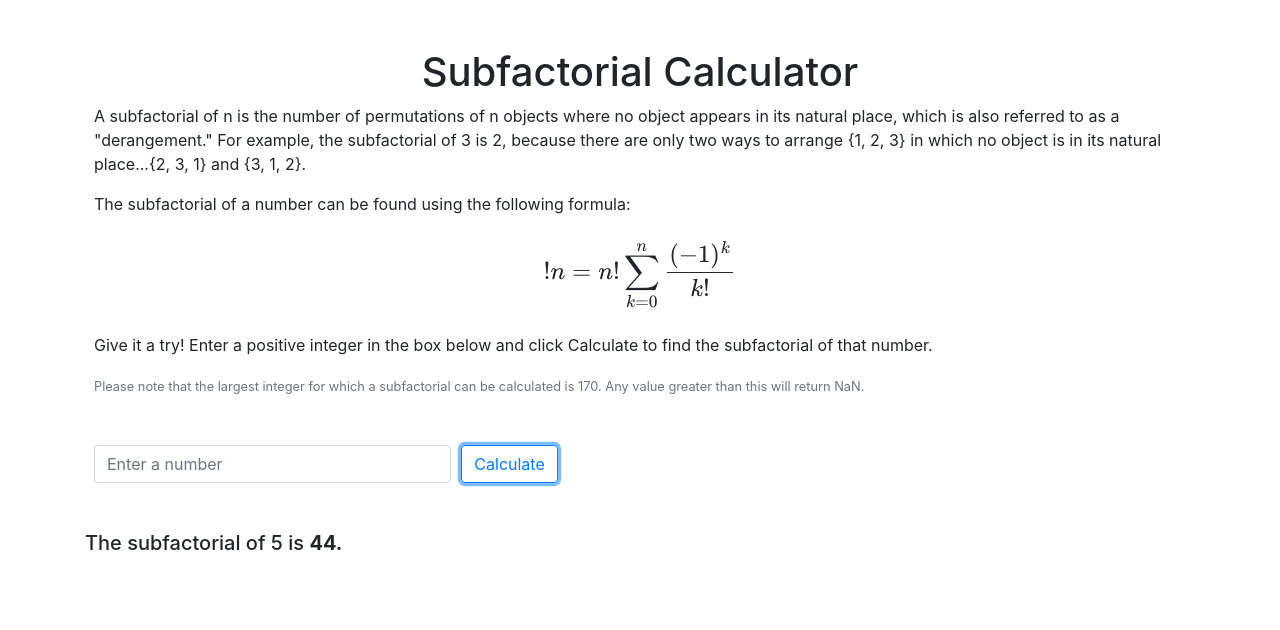
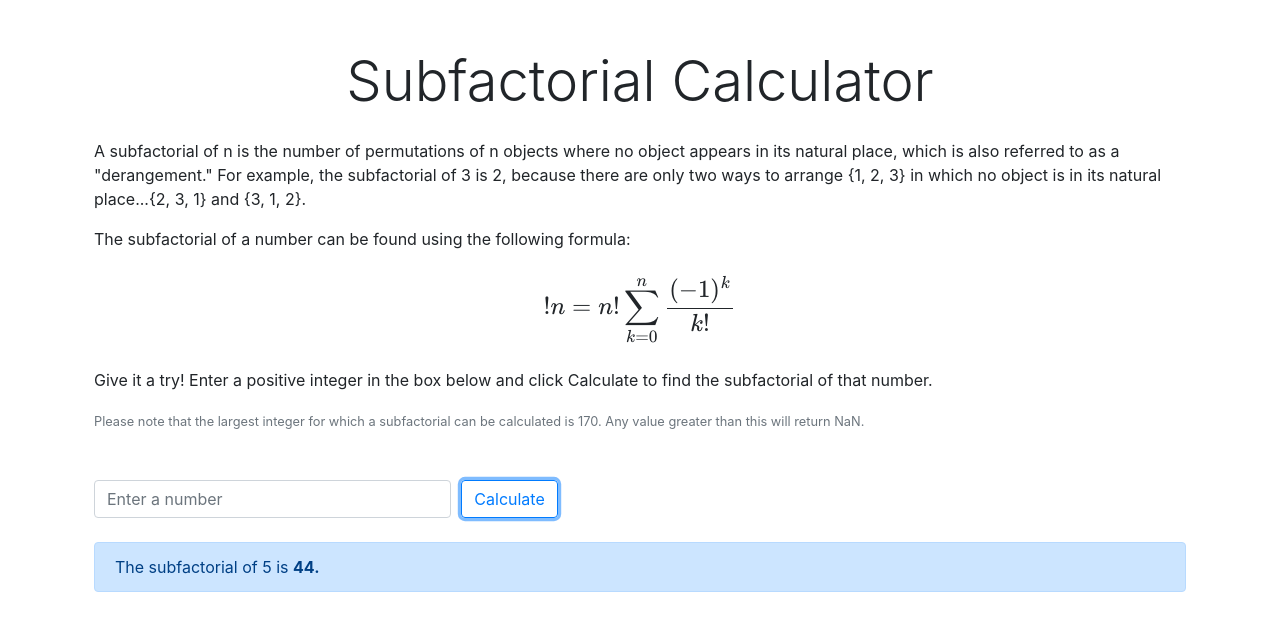
Before and after one commit to CategoryCory/SubfactorialCalculator, a plain HTML site: page index.html in a window 1280 px wide. Both pictures are taken after typing "5" into the empty fields and a click on the button "Calculate". Drawn offline with nearby package versions, Linux system fonts and the light colour scheme.

Commit message:
Styling improvements

```diff
--- a/index.html
+++ b/index.html
@@ -25,7 +25,7 @@
     </head>
     <body>
         <div class="container px-4 my-5">
-            <h1 class="text-center">Subfactorial Calculator</h1>
+            <h1 class="text-center display-4 mb-4">Subfactorial Calculator</h1>
             <p>
                 A subfactorial of n is the number of permutations of n objects
                 where no object appears in its natural place, which is also
@@ -74,8 +74,8 @@
                     </div>
                 </div>
             </form>
+            <div id="output" class="mt-4"></div>
         </div>
-        <div id="output" class="container"></div>
         <script src="https://polyfill.io/v3/polyfill.min.js?features=es6"></script>
         <script
             id="MathJax-script"
--- a/script.js
+++ b/script.js
@@ -15,10 +15,11 @@ calculateButton.addEventListener("click", (e) => {
 
     if (isPositiveInteger(inputValue)) {
         const resultValue = subfactorial(inputValue);
-        resultText.innerHTML = `<h5>The subfactorial of ${inputValue} is <span class="font-weight-bold">${resultValue}.</span></h5>`;
+        resultText.innerHTML = `The subfactorial of ${inputValue} is <span class="font-weight-bold">${resultValue}.</span>`;
+        resultText.classList.add("alert", "alert-primary");
     } else {
-        resultText.innerHTML =
-            '<p class="text-danger">Please enter a valid, nonnegative integer.</p>';
+        resultText.innerHTML = "Please enter a valid, nonnegative integer.";
+        resultText.classList.add("alert", "alert-danger");
     }
 
     outputDiv.appendChild(resultText);
```
